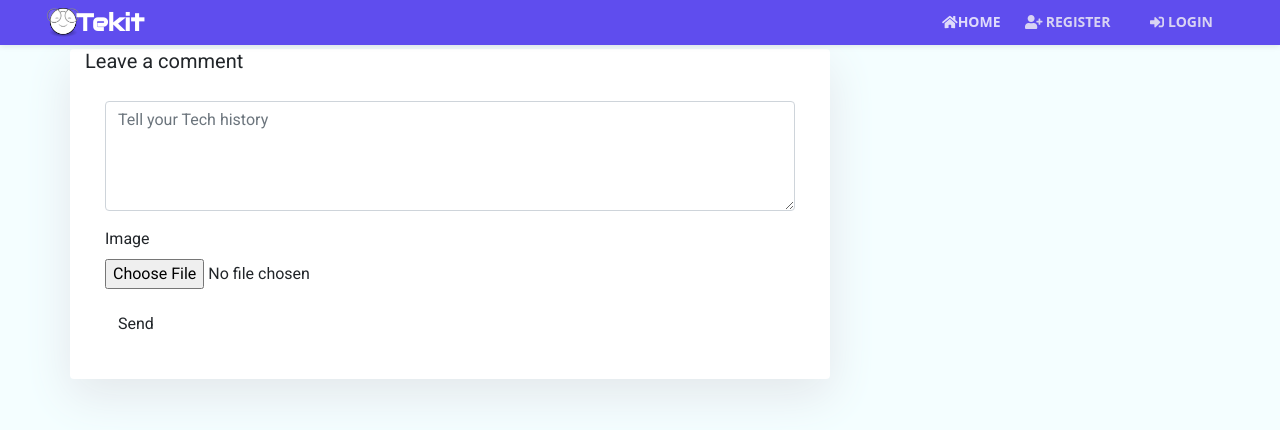
After one commit to paulBit3/Tekit, a Django app: template templates/feed/add_comment_feed.html in a window 1280 px wide. The commit adds this page. Shown: the top 430 px of the page. Run offline with Django 3.2, Linux system fonts and the light colour scheme; the template is opened without the code that fills it: values that come from a table or form of the project are taken from there, others are empty; parts of the project's set-up code (start-up, migrations or seed data) failed here and were passed over; some libraries are stand-ins or nearby versions.

Commit message:
Added Comment Approved method to approve user comment

```diff
--- a/feed/models.py
+++ b/feed/models.py
@@ -73,7 +73,7 @@ class Comment(models.Model):
     user = models.ForeignKey(User, on_delete=models.CASCADE)
     text = models.TextField()
     created_on = models.DateTimeField(auto_now_add=True)
-    active = models.BooleanField(default=False)  # to prevent spam
+    approved = models.BooleanField(default=False)  # to prevent spam
 
     class meta:
         """A meta class"""
@@ -81,7 +81,7 @@ class Comment(models.Model):
 
     # approve user comment before displaying
     def approve(self):
-        self.active = True
+        self.approved = True
         self.save()
 
 
--- a/feed/urls.py
+++ b/feed/urls.py
@@ -25,5 +25,9 @@ urlpatterns = [
     path('feeds/<int:feed_id>/', views.feed_detail, name='feed_detail'),
     # Page that shows all comments related to a feed
     path('feeds/<int:feed_id>/comment', views.add_comment_feed, name='add_comment_feed'),
+    # Managing comment approved
+    path('feeds/<int:pk>/approve', views.comment_approve, name='comment_approved'),
+    # Removing comment
+    path('feeds/<int:feed_id>/comment', views.add_comment_feed, name='add_comment_feed'),
 
 ]
--- a/feed/views.py
+++ b/feed/views.py
@@ -92,6 +92,7 @@ def new_feed(request, topic_id):
     context = {'topic': topic, 'form': form}
     return render(request, 'feed/new_feed.html', context)
 
+
 @login_required
 def edit_feed(request, feed_id):
     """Edit an existing feed"""
--- /dev/null
+++ b/templates/feed/add_comment_feed.html
@@ -0,0 +1,24 @@
+{% extends 'base.html' %}
+{% load crispy_forms_tags %}
+
+
+
+{% block title %} | Welcome {% endblock %}
+
+{% block content %}
+ <div class="container">
+ 	<div class="row">
+ 		<div class="col-md-8 card mb-4 mt-3">
+ 			<h5>Leave a comment</h5>
+ 			<div class="card-body">
+ 				<form class="form-group" action="{% url 'feed:add_comment_feed' %}" method="post">
+ 					{% csrf_token %}
+ 					{{ form|crispy }}
+
+ 					<input type="submit" value="Send" class="save btn btn-default ">
+ 				</form>
+ 			</div>
+ 		</div>
+ 	</div>
+ </div>
+{% endblock %}
--- a/templates/feed/feed_list.html
+++ b/templates/feed/feed_list.html
@@ -34,7 +34,7 @@
 										<!-- Limited the words on the excerpts to 400 characters-->
 										{{ feedlist.text|slice:":400" }}
 									</p>
-									<a href="" class="btn btn-primary">Read More &rarr;</a>
+									<a href="" class="btn btn-primary btn-sm">Read More &rarr;</a>
 
 								</div>
 						</div>
--- a/templates/pages/index.html
+++ b/templates/pages/index.html
@@ -64,7 +64,7 @@
 										{{ feed.text|slice:":300" }}
 									</p>
 									 <a href="{% url 'feed:feed_detail' feed.id  %}" class="text-muted"><small>Comments: {{ feed.comments.count }}</small></a>
-									 <a href="{% url 'feed:feed_detail' feed.id  %}" class="btn btn-primary">Read More &rarr;</a>
+									 <a href="{% url 'feed:feed_detail' feed.id  %}" class="btn btn-primary btn-sm">Read More &rarr;</a>
 								</div>
 							</div>
 						   {% empty %}
```
Also changed, not shown: templates/feed/feed_detail.html (+12 -1 lines), feed/migrations/0004_auto_20200708_0054.py (added).
